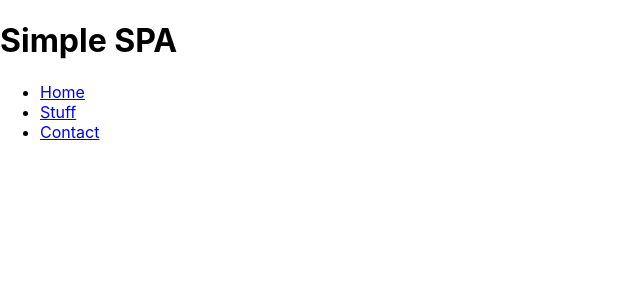
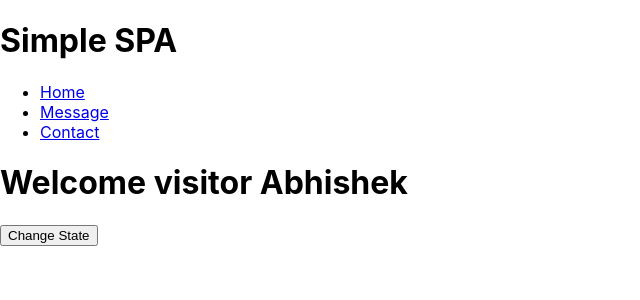
Before and after one commit to TiwariAbhishekKumar/ReactDemo, a React (Create React App) app: page /Message in a window 1280 px wide. Shown: the top 300 px of the page, without its empty margins (0-640 px from the left). Built offline with nearby package versions, Linux system fonts and the light colour scheme.

Commit message:
State and SetState changes

```diff
--- a/src/App.js
+++ b/src/App.js
@@ -1,7 +1,7 @@
 import React, { Component } from 'react';
 import { BrowserRouter as Router, Route} from "react-router-dom";
 import Home from './Home';
-
+import Message from './Message';
 import './App.css';
 class App extends Component {
   render() {
@@ -26,16 +26,17 @@ class App extends Component {
       // </div>
       <Router>
       <div>
+        {/* <Message/> */}
           <h1>Simple SPA</h1>
           <ul className="header">
             <li><a href="/Home">Home</a></li>
-            <li><a href="/stuff">Stuff</a></li>
+            <li><a href="/Message">Message</a></li>
             <li><a href="/contact">Contact</a></li>
           </ul>
 
           <Route exact path="/Home" component={Home} />
-      {/* <Route path="/about" component={Stuff} />
-      <Route path="/topics" component={Contact} /> */}
+         <Route path="/Message" component={Message} />
+     {/* <Route path="/topics" component={Contact} /> */}
           <div className="content">
 
           </div>
--- /dev/null
+++ b/src/Message.js
@@ -0,0 +1,26 @@
+import React,{Component} from 'react'
+
+class Message extends Component
+{
+constructor(){
+super()
+this.state={Message:'Welcome visitor', Name:'Abhishek'}
+}
+changeMessage()
+{
+    this.setState({
+        Message:'Thank you For visiting'
+    })
+}
+
+render(){
+    return(
+    <div>
+        <h1>{ this.state.Message + ' '+  this.state.Name }</h1>
+        <button onClick={()=>this.changeMessage()}>Change State</button>
+    </div>
+    )
+}
+
+}
+ export default Message
```
